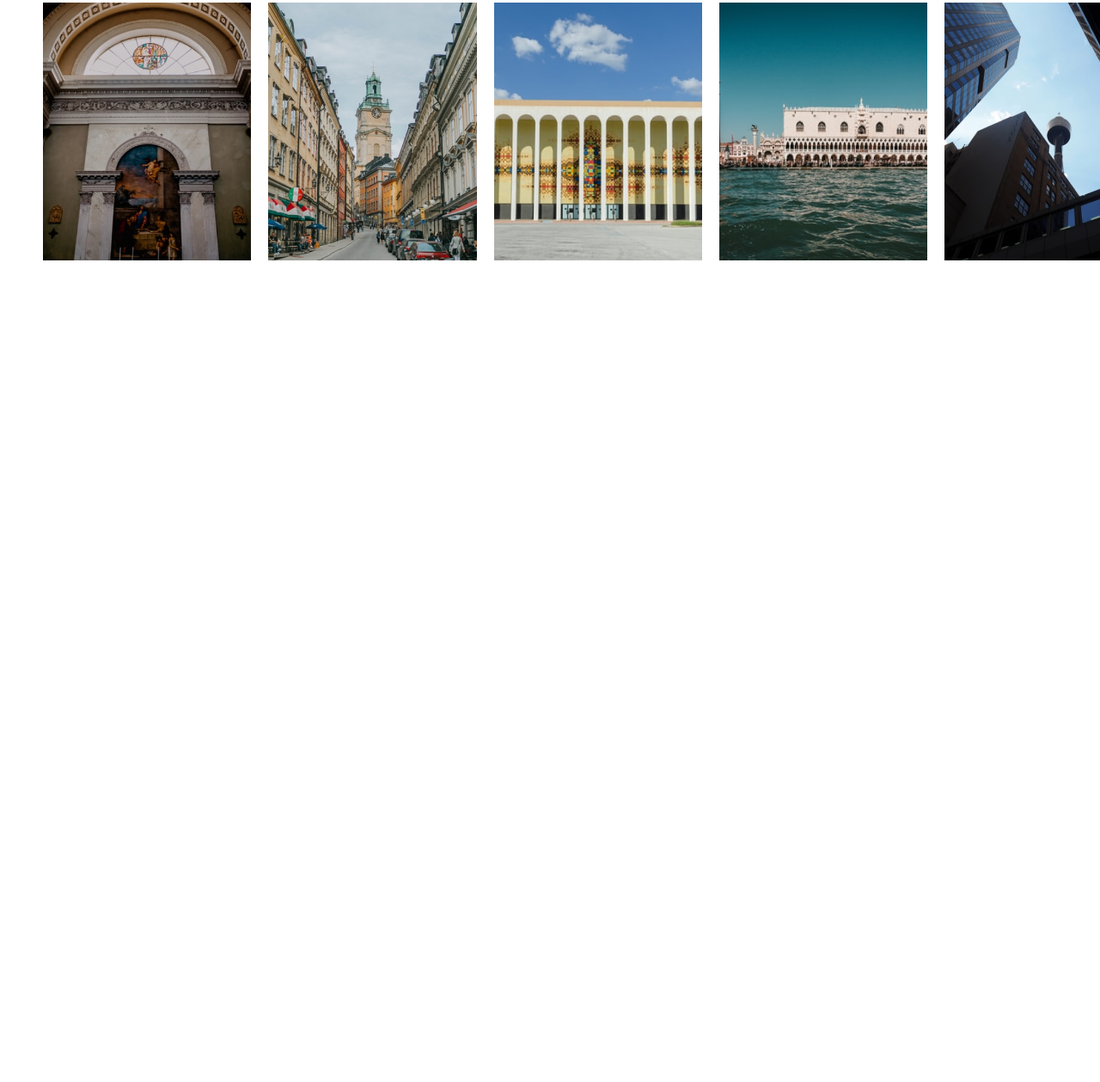
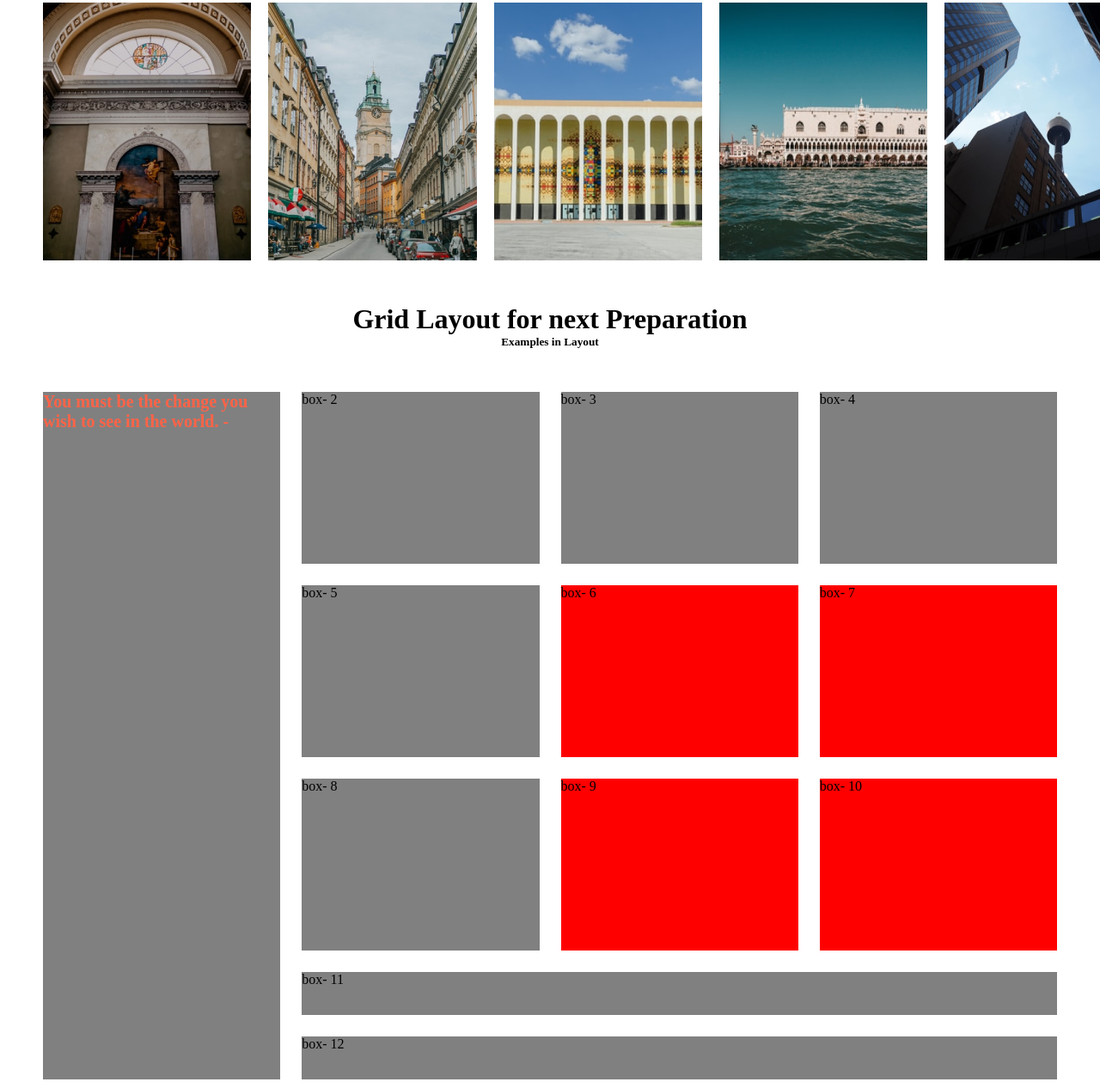
Before and after one commit to Mozammel111/new-complex-website, a plain HTML site: page index.html in a window 1280 px wide. Shown: the part 632-1891 px from the top of the page at 86% size. Before the commit the page ends 985 px from the top, so only its background shows below. Drawn offline with nearby package versions, Linux system fonts and the light colour scheme.

Commit message:
added a new grid layout for next preparation

```diff
--- a/css/style.css
+++ b/css/style.css
@@ -148,7 +148,44 @@ li{
 .row_1 img{
     height: 300px;
     width: 350px;
-
+}
+.box{
+    display: grid;
+    grid-template-columns: repeat(1, 1fr);
 }
 
 /* Our Photo part end */
+
+/* grid part start */
+
+h1, h5{
+    text-align: center;
+}
+.container_1{
+    display: grid;
+    grid-template-columns: repeat(4, 1fr);
+    grid-template-rows: repeat(3, 200px) 50px 50px;
+    gap: 25px;
+    margin: 50px;
+}
+
+.box{
+    background-color: grey;
+}
+#box-1{
+    grid-row: span 5;
+}
+#box-11, #box-12{
+    grid-column: span 3;
+}
+#box-6, #box-7, #box-9, #box-10{
+    background-color: red;
+}
+#box-1{
+    font-size: 20px;
+    color: tomato;
+    font-family: serif;
+    font-weight: 700;
+}
+
+/* grid part end */
--- a/index.html
+++ b/index.html
@@ -50,12 +50,30 @@
         </div>
     </section>
 </main>
-
-
-
-
 <!-- Our photo part end -->
 
+<!-- grid part start -->
+
+<!-- Shortcut : .container>.box#box-$*12{box - $} -->
+
+<h1>Grid Layout for next Preparation</h1>
+<h5>Examples in Layout</h5>
+<div class="container_1">
+    <div class="box" id="box-1">You must be the change you wish to see in the world. -</div>
+    <div class="box" id="box-2">box- 2 </div>
+    <div class="box" id="box-3">box- 3 </div>
+    <div class="box" id="box-4">box- 4 </div>
+    <div class="box" id="box-5">box- 5 </div>
+    <div class="box" id="box-6">box- 6 </div>
+    <div class="box" id="box-7">box- 7 </div>
+    <div class="box" id="box-8">box- 8 </div>
+    <div class="box" id="box-9">box- 9 </div>
+    <div class="box" id="box-10">box- 10 </div>
+    <div class="box" id="box-11">box- 11 </div>
+    <div class="box" id="box-12">box- 12 </div>
+</div>
+
+<!-- grid part end -->
 
 
 
```
